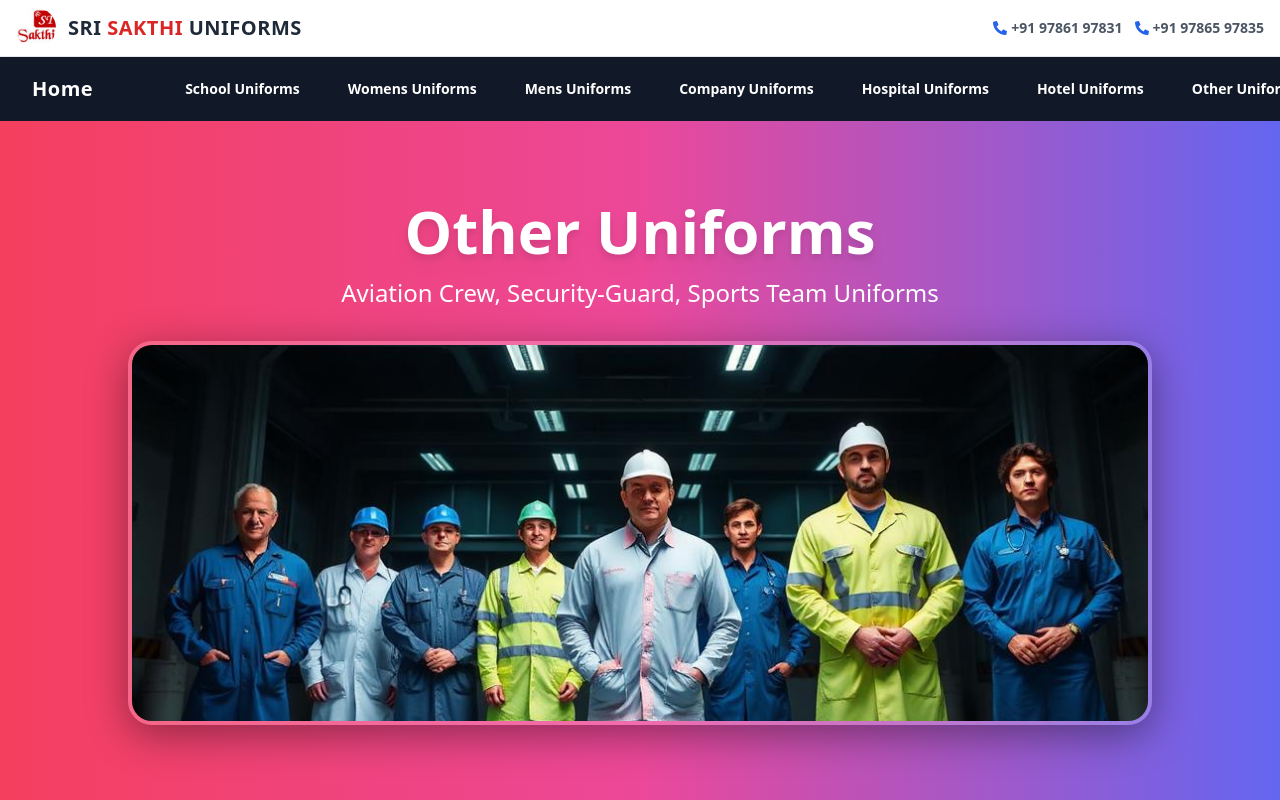
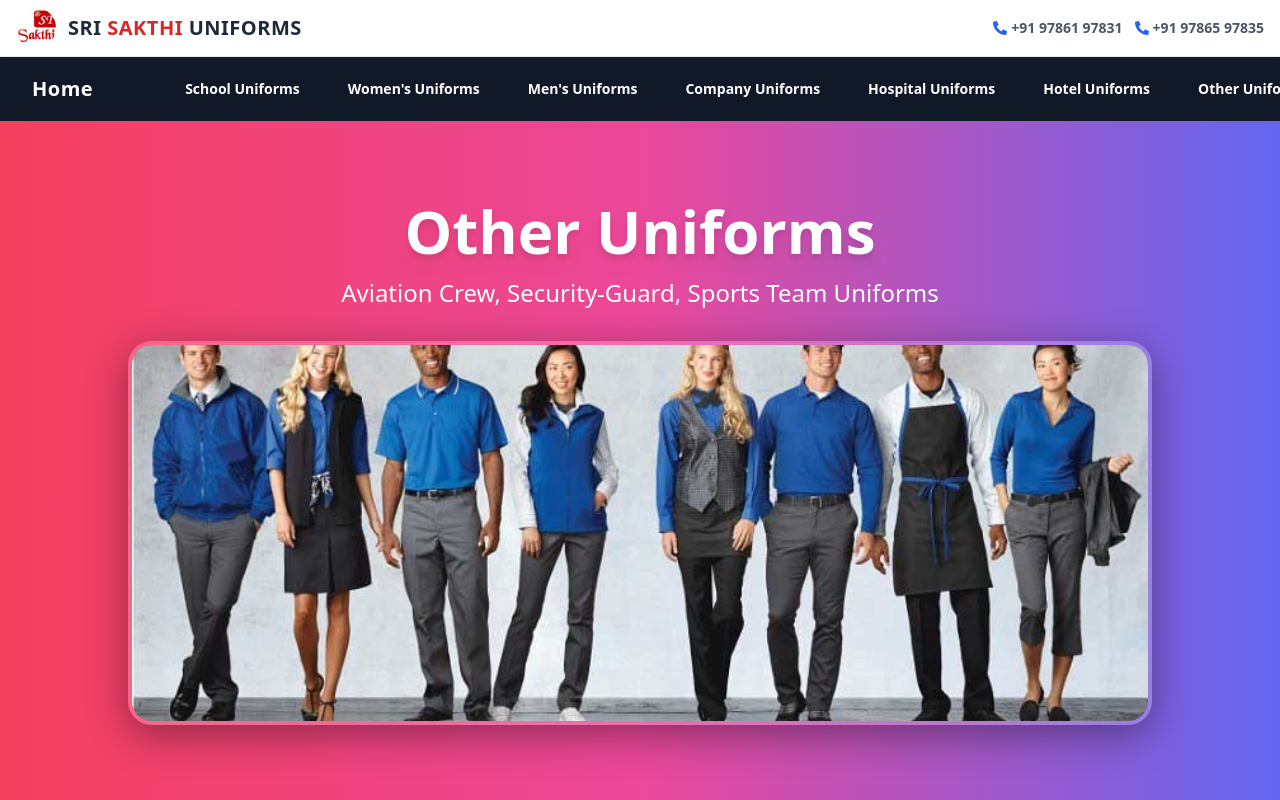
Before and after one commit to CoolShivas/002--Sri_Shakti, a Next.js app: page /otheruniform in a window 1280 px wide. Shown: the top 800 px of the page. Built offline with nearby package versions, Linux system fonts and the light colour scheme.

Commit message:
Rendering ContactAdvertise file on Women's page. And some little changes in navbar.

```diff
--- a/app/otheruniform/page.tsx
+++ b/app/otheruniform/page.tsx
@@ -96,7 +96,7 @@ const OtherUniforms: FC = () => {
             className="max-w-5xl mx-auto"
           >
             <Image
-              src="/images/hero-company-uniforms.jpg"
+              src="/images/hero-other-uniforms.jpg"
               alt="School Uniforms"
               width={1200}
               height={500}
--- a/app/womenuniform/page.tsx
+++ b/app/womenuniform/page.tsx
@@ -5,6 +5,7 @@ import Image from "next/image";
 import type { FC } from "react";
 import { motion } from "framer-motion";
 import { CheckCircle } from "lucide-react";
+import ContactAdvertise from "@/components/ContactAdvertise";
 
 interface WomenCategory {
   title: string;
@@ -107,7 +108,7 @@ const WomenUniforms: FC = () => {
             transition={{ duration: 0.8, ease: "easeOut" }}
             className="text-4xl md:text-6xl font-extrabold mb-4 drop-shadow-lg"
           >
-            Womens Uniforms
+            Women's Uniforms
           </motion.h1>
 
           <motion.p
@@ -227,6 +228,7 @@ const WomenUniforms: FC = () => {
             ))}
           </div>
         </div>
+        <ContactAdvertise></ContactAdvertise>
       </section>
     </div>
   );
--- a/components/Navbar.tsx
+++ b/components/Navbar.tsx
@@ -175,8 +175,8 @@ import { Menu, X } from "lucide-react";
 
 const navItems = [
   { name: "School Uniforms", href: "/schooluniform" },
-  { name: "Womens Uniforms", href: "/womenuniform" },
-  { name: "Mens Uniforms", href: "/menuniform" },
+  { name: "Women's Uniforms", href: "/womenuniform" },
+  { name: "Men's Uniforms", href: "/menuniform" },
   { name: "Company Uniforms", href: "/companyuniform" },
   { name: "Hospital Uniforms", href: "/hospitaluniform" },
   { name: "Hotel Uniforms", href: "/hoteluniform" },
```
Also changed, not shown: public/images/hero-other-uniforms.jpg (added).
